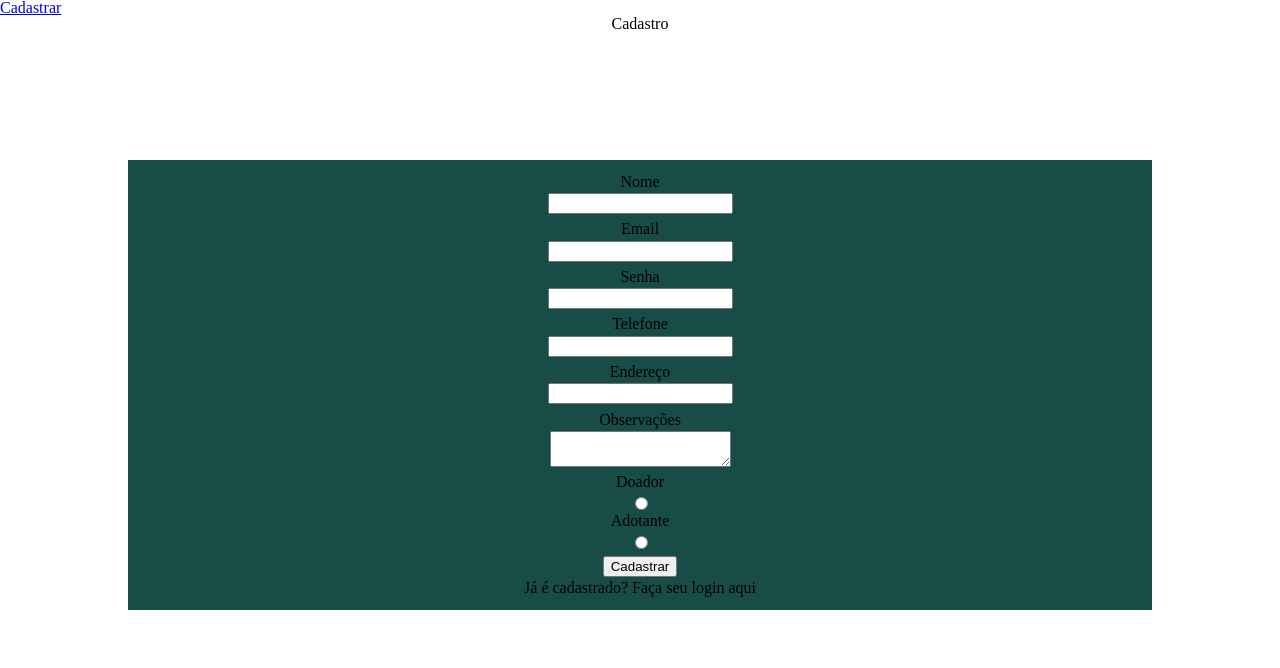
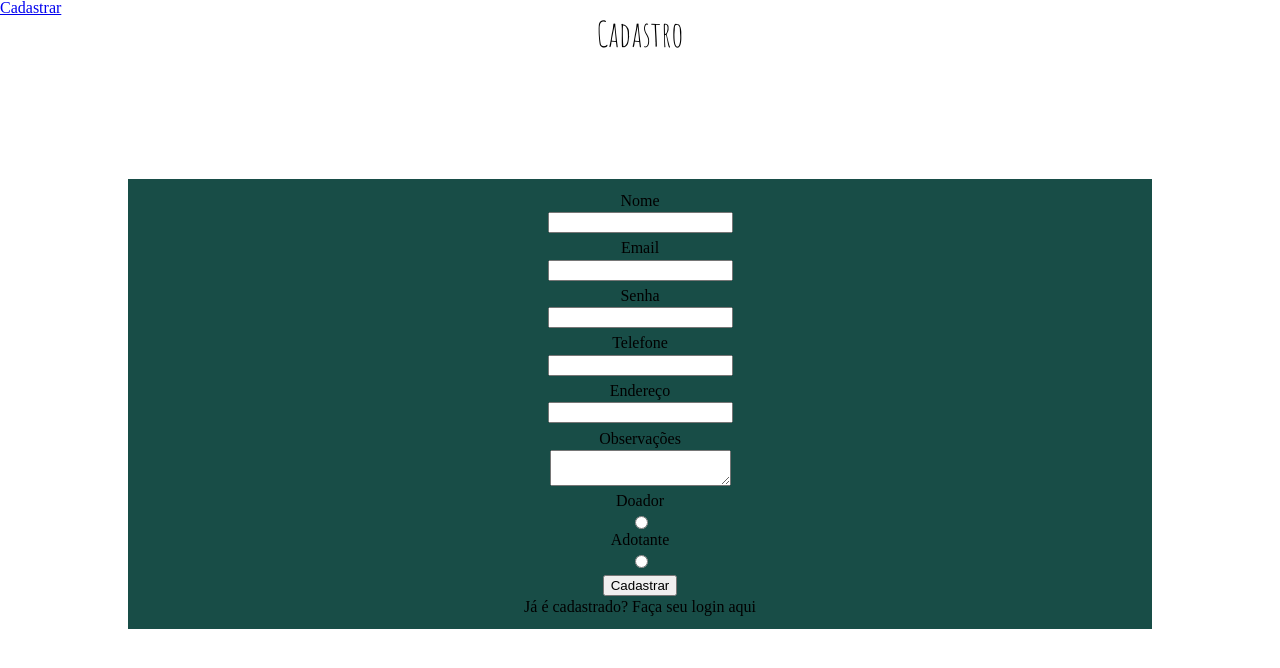
Before and after one commit to fernandochi/Adote_um_humano, a React (Create React App) app: page /register in a window 1280 px wide. Shown: the top 668 px of the page. Built offline with nearby package versions, Linux system fonts and the light colour scheme.

Commit message:
feat: adding font Roboto

```diff
--- a/public/index.html
+++ b/public/index.html
@@ -25,7 +25,7 @@
       Learn how to configure a non-root public URL by running `npm run build`.
     -->
     <link
-      href="https://fonts.googleapis.com/css2?family=Amatic+SC&display=swap"
+      href="https://fonts.googleapis.com/css2?family=Amatic+SC&family=Roboto+Mono:wght@300&display=swap"
       rel="stylesheet"
     />
     <title>React App</title>
--- a/src/pages/Register/style.js
+++ b/src/pages/Register/style.js
@@ -5,8 +5,10 @@
   /* height: 100%; */
 `;
 
-const Title = styled.h2`
+const Title = styled.h1`
   text-align: center;
+  font-family: "Amatic SC", cursive;
+  font-size: 35px;
 `;
 
 const Form = styled.form`
```
Also changed, not shown: 1 other file (tests, documents, lock files or other folders).
